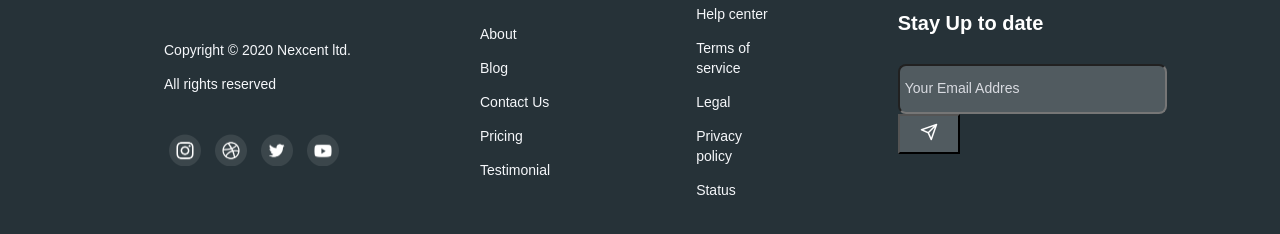
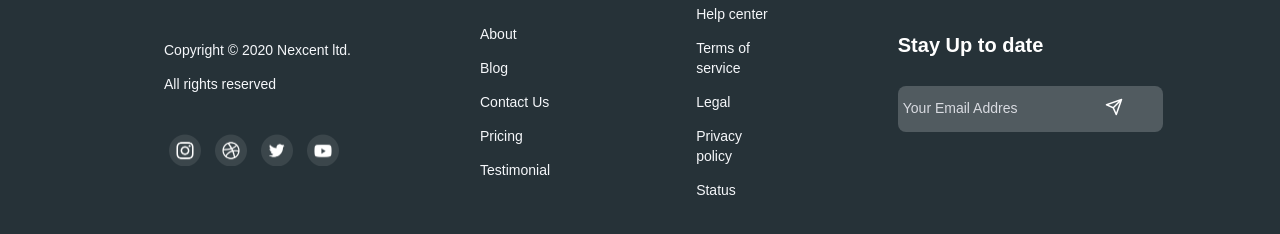
Before and after one commit to SenaAuliya/tugas-kantor, a plain HTML site: page index.html in a window 1280 px wide. Shown: the part 4926-5160 px from the top of the page. Drawn offline with Linux system fonts and the light colour scheme.

Commit message:
finsihing pt2

```diff
--- a/index.html
+++ b/index.html
@@ -512,6 +512,10 @@ color: #4d4d4d;
             line-height: 20px;
             color: #F5F7FA;
         }
+        footer > div:nth-of-type(4) div{
+            width: auto;
+            position: relative;
+        }
         footer > div:nth-of-type(4) h4{
             font-family: Arial, "Helvetica Neue", Helvetica, sans-serif;
             font-weight: 600;
@@ -520,6 +524,7 @@ color: #4d4d4d;
             color: #ffffff;
         }
         footer > div:nth-of-type(4) input{
+            border: none;
             width: 255px;
             height: 40px;
             color: #ffffff;
@@ -536,7 +541,10 @@ color: #4d4d4d;
             line-height: 20px;
         }
         footer > div:nth-of-type(4) button{
-            height: 40px;
+            position: absolute;
+            right: 20px;
+            height: 45px;
+            border: none;
             padding: 0 20px;
             background-color: #515B60;
         }
@@ -798,8 +806,10 @@ color: #4d4d4d;
             </div>
             <div>
                 <h4>Stay Up  to date</h4>
-                <input type="text" placeholder="Your Email Addres">
+                <div>
+                    <input type="text" placeholder="Your Email Addres">
                 <button><img src="assets/send.png" width="18px" height="18px" alt=""></button>
+                </div>
             </div>
         </footer>
     <!-- Footer -->
```
